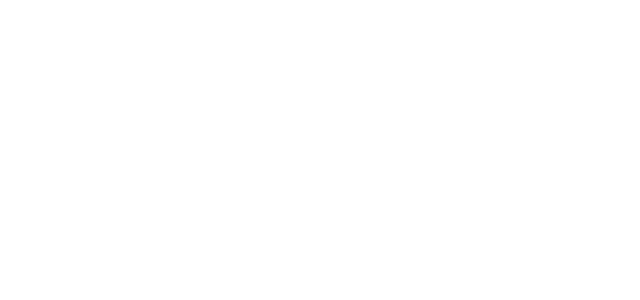
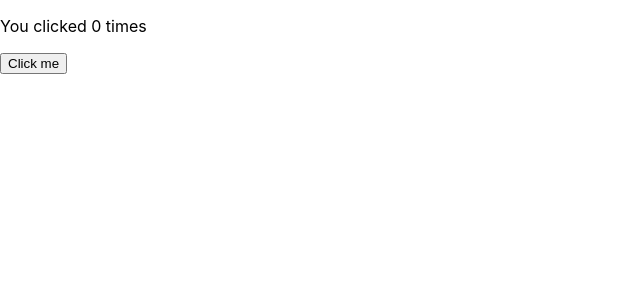
Before and after one commit to Isaiah-Mwinga/Booking-Reservation, a React (Create React App) app: page / in a window 1280 px wide. Shown: the top 300 px of the page, without its empty margins (0-640 px from the left). Built offline with nearby package versions, Linux system fonts and the light colour scheme.

Commit message:
going through the useState hook

```diff
--- a/src/App.js
+++ b/src/App.js
@@ -1,10 +1,12 @@
-
+import React, {useState} from 'react';
 function App() {
+  const [count, setCount] = useState(0);
   return (
     <div className="App">
-      <header className="App-header">
-
-      </header>
+     <p>You clicked {count} times</p>
+     <button onClick={()=> setCount(count + 1)}>
+       Click me
+     </button>
     </div>
   );
 }
```
